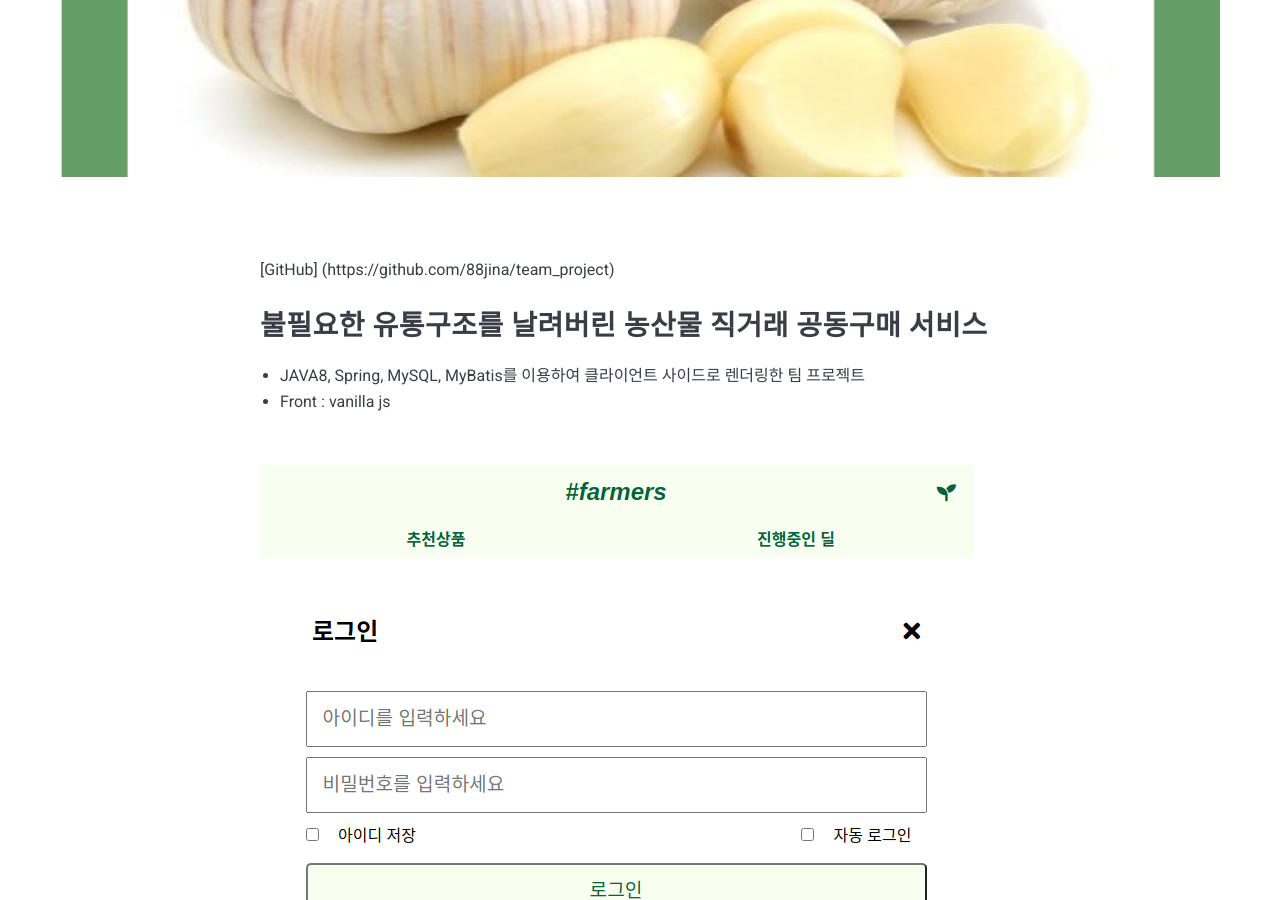
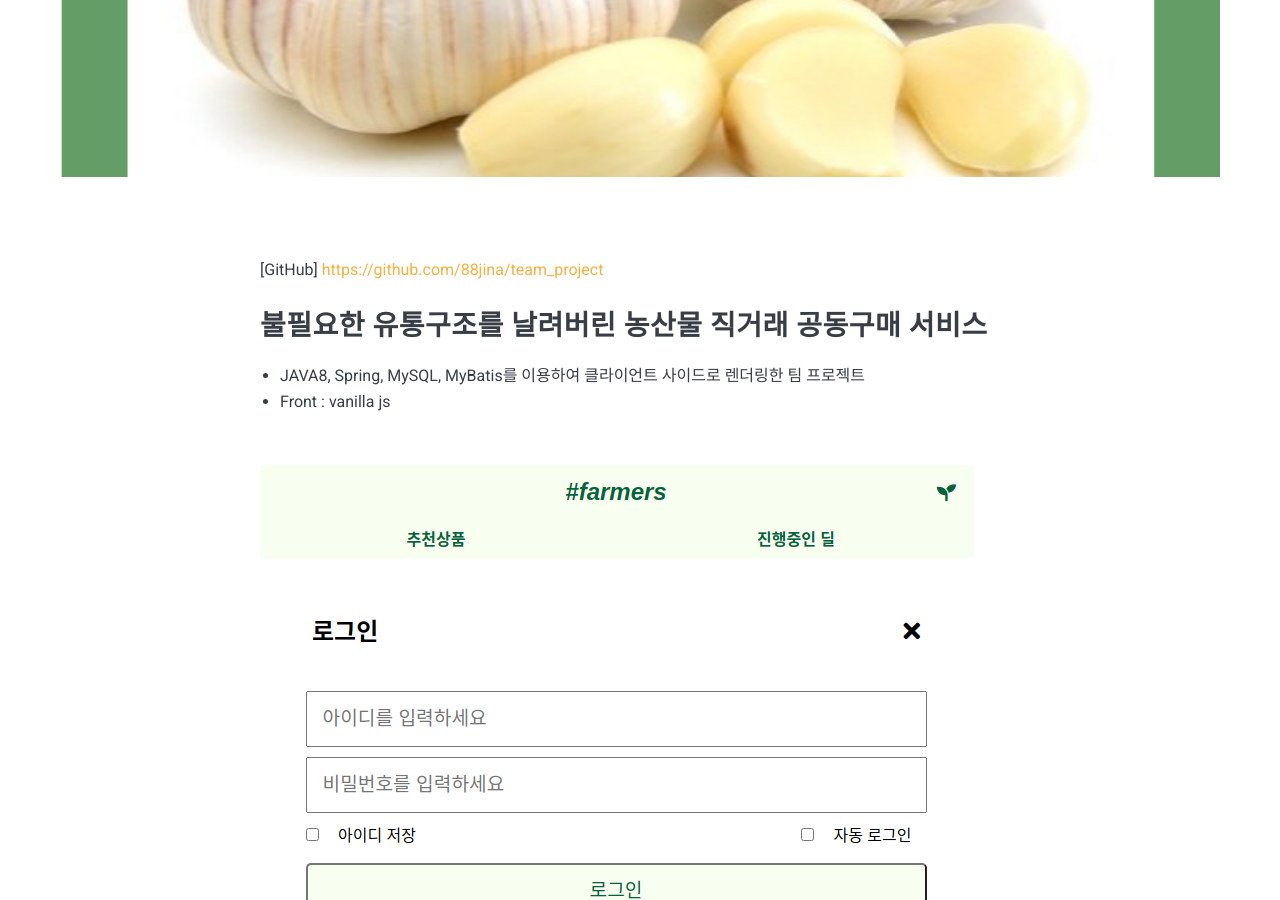
Before and after one commit to 88jina/88jina.github.io, a Jekyll site: the page built from _posts/2018-06-25-start-the-day-with-the-right-habit.markdown, in a window 1280 px wide and 900 px high, scrolled down 866 px. Built offline with Jekyll 4.4.1, drawn with Linux system fonts in a browser that asks for light colours; nearby versions of some CDN libraries; comment, search, counter and statistics services are not loaded.

```diff
--- a/_posts/2018-06-25-start-the-day-with-the-right-habit.markdown
+++ b/_posts/2018-06-25-start-the-day-with-the-right-habit.markdown
@@ -6,7 +6,7 @@ image:  11.png
 tags:   TeamProject
 ---
 
-[GitHub] (https://github.com/88jina/team_project)
+[GitHub] <https://github.com/88jina/team_project>
 
 ## 불필요한 유통구조를 날려버린 농산물 직거래 공동구매 서비스
 
```
